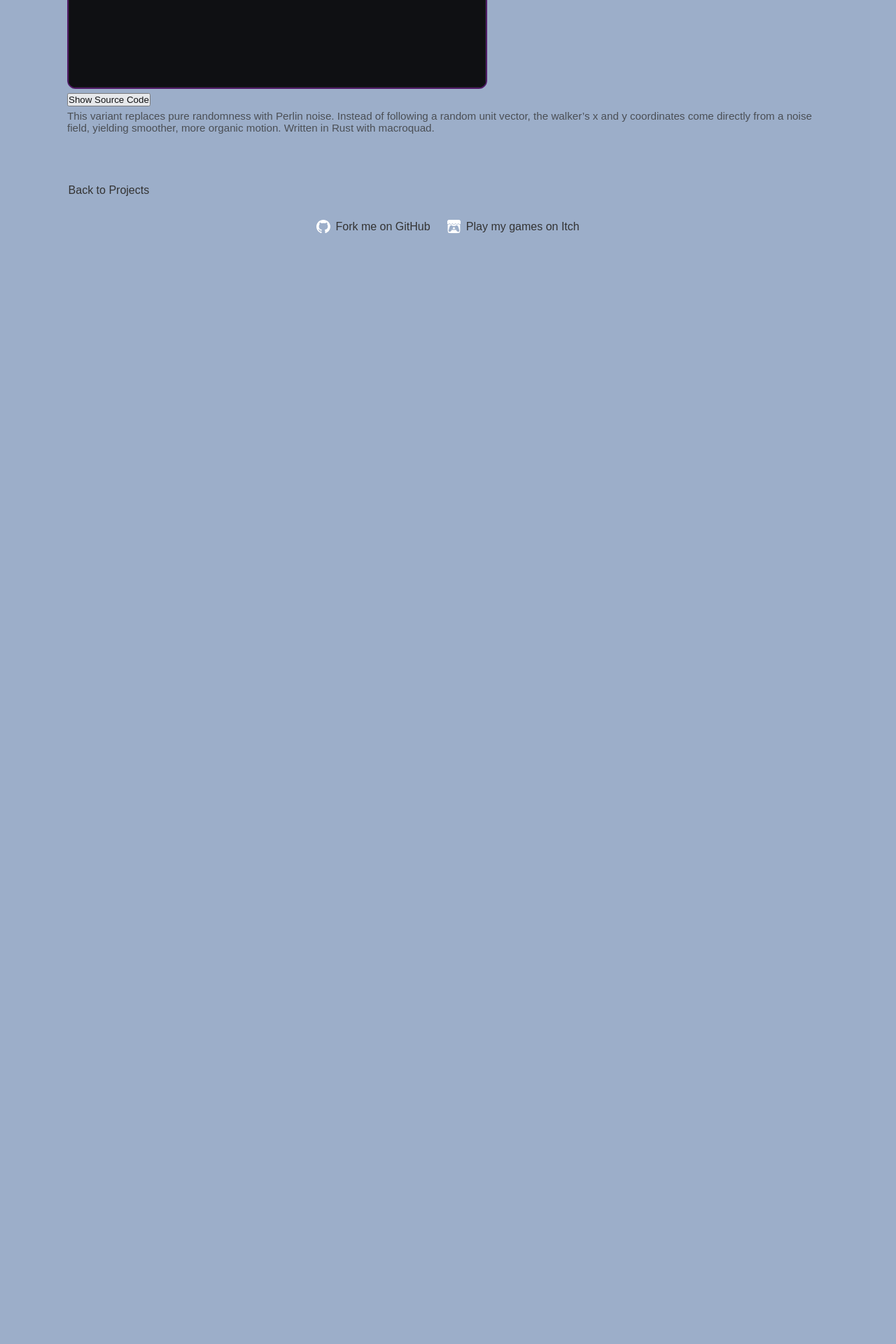
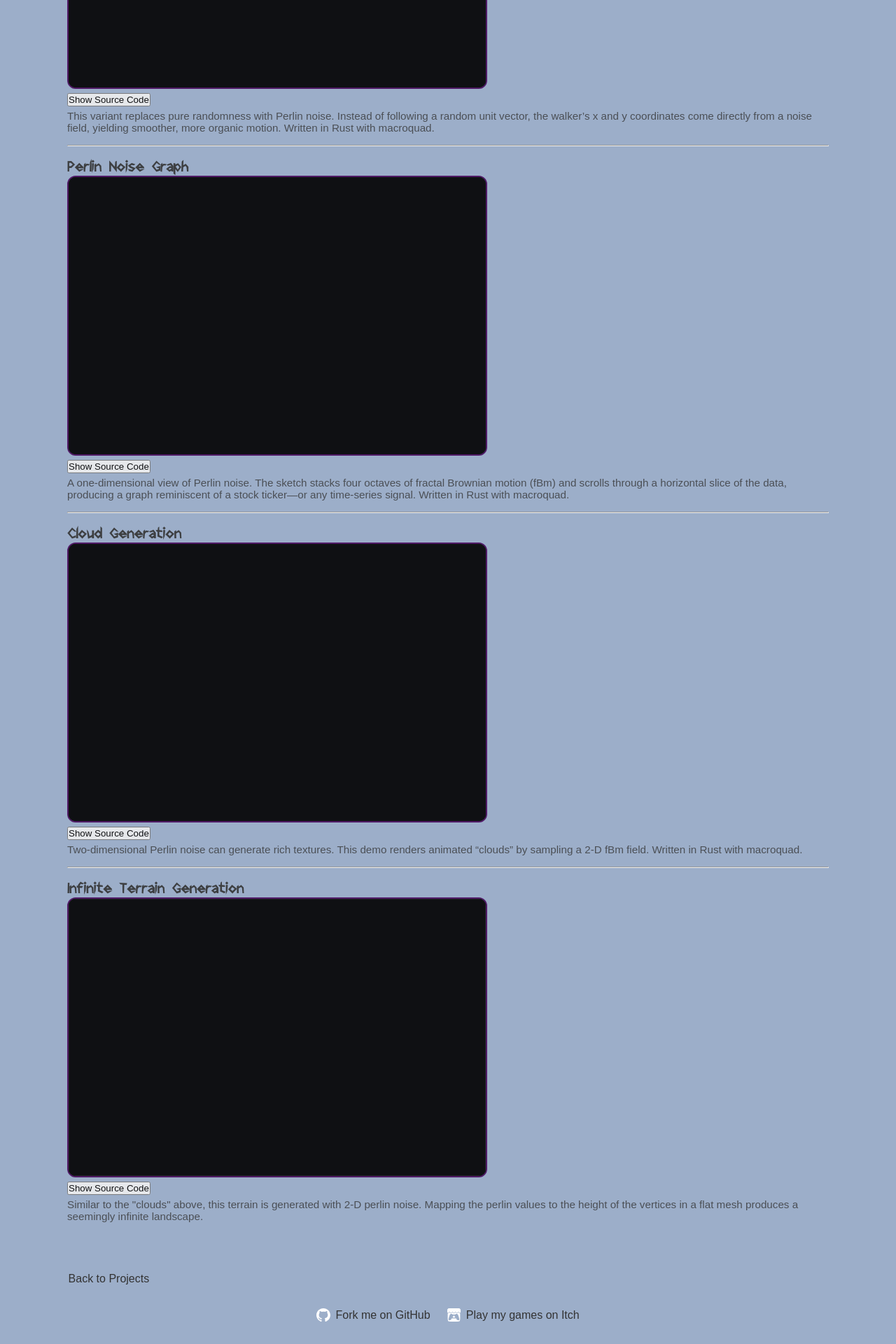
Before and after one commit to GlyphForged/glyphforged-dot-com, a Next.js app: page /projects/noc-0 in a window 1280 px wide. Shown: the part 949-2869 px from the top of the page at 70% size. Before the commit the page ends 1314 px from the top, so only its background shows below. Built offline with nearby package versions, Linux system fonts and the light colour scheme; no server answers.

Commit message:
Added the rest of Chapter 0, less the source code.
TODO: Add Source Code for Chapter 0 and finish current NoC projects. Rest of the owl.

```diff
--- a/public/projectbins/perlincloud/perlin_cloud.html
+++ b/public/projectbins/perlincloud/perlin_cloud.html
@@ -24,7 +24,7 @@
       tabindex="1"></canvas>
     <script src="../utils/gl.js"></script>
     <script>
-      load('REPLACE_ME_WITH_REAL_WASM.wasm');
+      load('perlin_cloud.wasm');
     </script>
   </body>
 </html>
--- a/public/projectbins/perlingraph/perlin_graph.html
+++ b/public/projectbins/perlingraph/perlin_graph.html
@@ -24,7 +24,7 @@
       tabindex="1"></canvas>
     <script src="../utils/gl.js"></script>
     <script>
-      load('REPLACE_ME_WITH_REAL_WASM.wasm');
+      load('perlin_graph.wasm');
     </script>
   </body>
 </html>
--- a/public/projectbins/perlinterrain/perlin_terrain.html
+++ b/public/projectbins/perlinterrain/perlin_terrain.html
@@ -24,7 +24,7 @@
       tabindex="1"></canvas>
     <script src="../utils/gl.js"></script>
     <script>
-      load('REPLACE_ME_WITH_REAL_WASM.wasm');
+      load('perlin_terrain.wasm');
     </script>
   </body>
 </html>
--- a/src/app/projects/_data/projects.ts
+++ b/src/app/projects/_data/projects.ts
@@ -51,6 +51,33 @@ export const projects: Project[] = [
         sourceCode:
           'https://emgithub.com/iframe.html?target=https%3A%2F%2Fgithub.com%2FGlyphForged%2FLearnRust%2Fblob%2Ftrunk%2Fnature_of_code%2Fchapter0%2Fnoise_walker%2Fsrc%2Fmain.rs&style=base16%2Fgruvbox-dark-hard&type=code&showBorder=on&showLineNumbers=on&showFileMeta=on&showFullPath=on&showCopy=on&maxHeight=500',
       },
+      {
+        id: 'perlingraph',
+        title: 'Perlin Noise Graph',
+        src: '/projectbins/perlingraph/perlin_graph.html',
+        summary: 'A one-dimensional view of Perlin noise. The sketch stacks four octaves of fractal Brownian motion (fBm) and scrolls through a horizontal slice of the data, producing a graph reminiscent of a stock ticker—or any time-series signal. Written in Rust with macroquad.',
+        aspect: '3/2',
+        width: 600,
+        sourceCode: '',
+      },
+      {
+        id: 'perlincloud',
+        title: 'Cloud Generation',
+        src: '/projectbins/perlincloud/perlin_cloud.html',
+        summary: 'Two-dimensional Perlin noise can generate rich textures. This demo renders animated “clouds” by sampling a 2-D fBm field. Written in Rust with macroquad.',
+        aspect: '3/2',
+        width: 600,
+        sourceCode: '',
+      },
+      {
+        id: 'perlinterrain',
+        title: 'Infinite Terrain Generation',
+        src: '/projectbins/perlinterrain/perlin_terrain.html',
+        summary: 'Similar to the "clouds" above, this terrain is generated with 2-D perlin noise. Mapping the perlin values to the height of the vertices in a flat mesh produces a seemingly infinite landscape.',
+        aspect: '3/2',
+        width: 600,
+        sourceCode: '',
+      },
     ],
   },
   {
```
Also changed, not shown: src/app/projects/page.tsx (+3 -4 lines).
